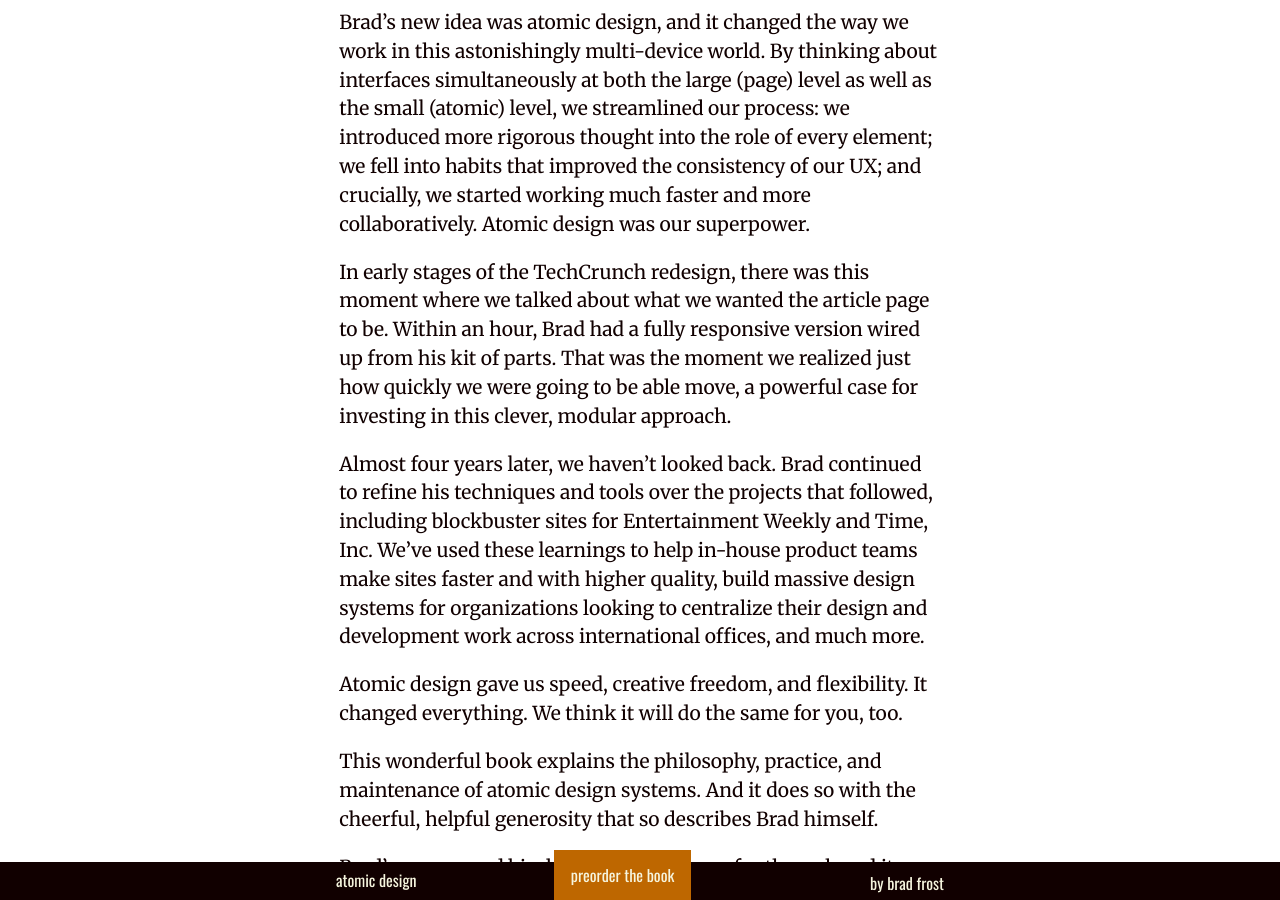
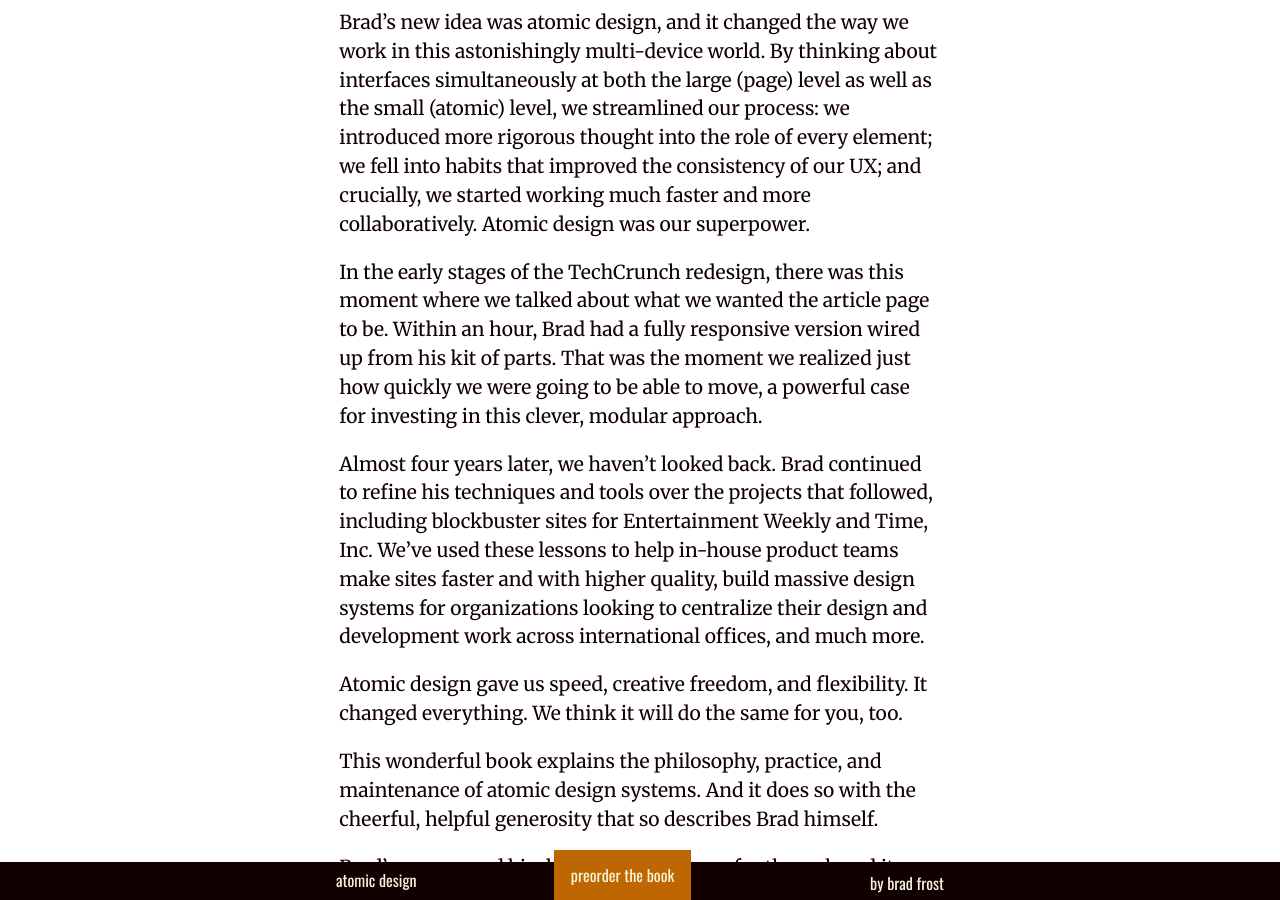
Before and after one commit to bradfrost/atomic-design, a Jekyll site: the page built from foreword.md, in a window 1280 px wide and 900 px high, scrolled down 1425 px. Built offline with Jekyll 4.4.1, drawn with Linux system fonts in a browser that asks for light colours; nearby versions of some CDN libraries; some of the changed text lies outside the part shown.

Commit message:
Owen edits to foreword

```diff
--- a/foreword.md
+++ b/foreword.md
@@ -21,10 +21,10 @@ And then Brad Frost the front-end developer started talking like Brad Frost the
 Brad’s new idea was atomic design, and it changed the way we work in this astonishingly multi-device world. By thinking about interfaces simultaneously at both the large (page) level as well as the small (atomic) level, we streamlined our process: we introduced more rigorous thought into the role of every element; we fell into habits that improved the consistency of our UX; and crucially, we started working much faster and more collaboratively. Atomic design was our superpower.
 
 
-In early stages of the TechCrunch redesign, there was this moment where we talked about what we wanted the article page to be. Within an hour, Brad had a fully responsive version wired up from his kit of parts. That was the moment we realized just how quickly we were going to be able move, a powerful case for investing in this clever, modular approach.
+In the early stages of the TechCrunch redesign, there was this moment where we talked about what we wanted the article page to be. Within an hour, Brad had a fully responsive version wired up from his kit of parts. That was the moment we realized just how quickly we were going to be able to move, a powerful case for investing in this clever, modular approach.
 
 
-Almost four years later, we haven’t looked back. Brad continued to refine his techniques and tools over the projects that followed, including blockbuster sites for Entertainment Weekly and Time, Inc. We’ve used these learnings to help in-house product teams make sites faster and with higher quality, build massive design systems for organizations looking to centralize their design and development work across international offices, and much more.
+Almost four years later, we haven’t looked back. Brad continued to refine his techniques and tools over the projects that followed, including blockbuster sites for Entertainment Weekly and Time, Inc. We’ve used these lessons to help in-house product teams make sites faster and with higher quality, build massive design systems for organizations looking to centralize their design and development work across international offices, and much more.
 
 
 Atomic design gave us speed, creative freedom, and flexibility. It changed everything. We think it will do the same for you, too.
@@ -33,7 +33,7 @@ Atomic design gave us speed, creative freedom, and flexibility. It changed every
 This wonderful book explains the philosophy, practice, and maintenance of atomic design systems. And it does so with the cheerful, helpful generosity that so describes Brad himself.
 
 
-Brad’s energy and big-hearted enthusiasm for the web and its makers are boundless. For years, Brad has worked at the forefront of responsive-design technique—and he’s shared everything along the way. His This Is Responsive site is the go-to resource for finding responsive solutions to any UX problem. His blog and Twitter feeds share his roadblocks and his solutions. When designers and developers follow Brad Frost, they get a fast and dense stream of practical, passionate insight for building beautiful and resilient websites. This book doubles down on all of that.
+Brad’s energy and big-hearted enthusiasm for the web and its makers are boundless. For years, Brad has worked at the forefront of responsive design technique—and he’s shared everything along the way. His This Is Responsive site is the go-to resource for finding responsive solutions to any UX problem. His blog and Twitter feeds share his roadblocks and his solutions. When designers and developers follow Brad Frost, they get a fast and dense stream of practical, passionate insight for building beautiful and resilient websites. This book doubles down on all of that.
 
 
 Given the chance, Brad would knock on the door of every designer and developer to personally deliver his message. We’ve watched with astonishment (and mild envy) as this whirling dervish has barnstormed around the globe to share his advice with hundreds of teams and organizations across six continents. (_Atomic design, coming soon to Antarctica!_) But even Brad Frost can’t be everywhere at once, and we’re delighted that he’s detailed his ideas with such depth and good humor in this book.
```
Also changed, not shown: 3 other files.
